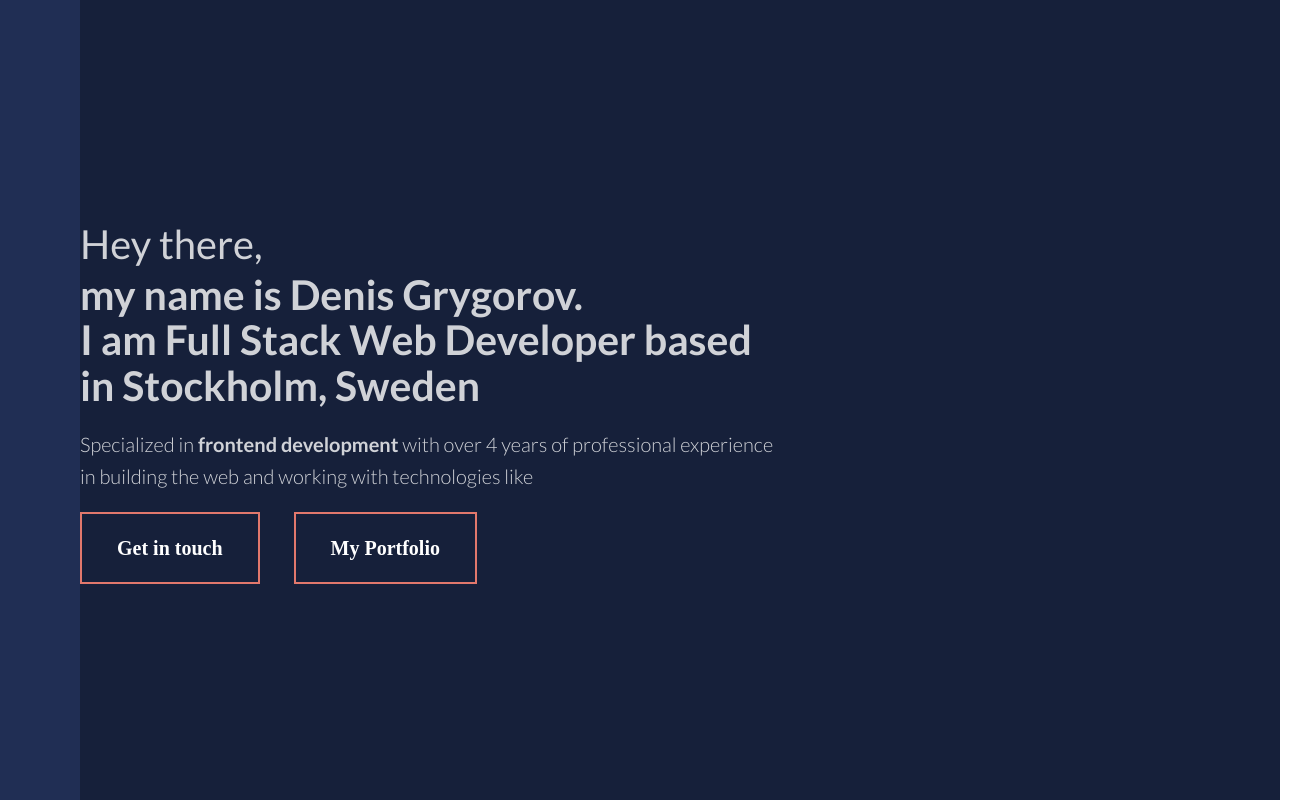
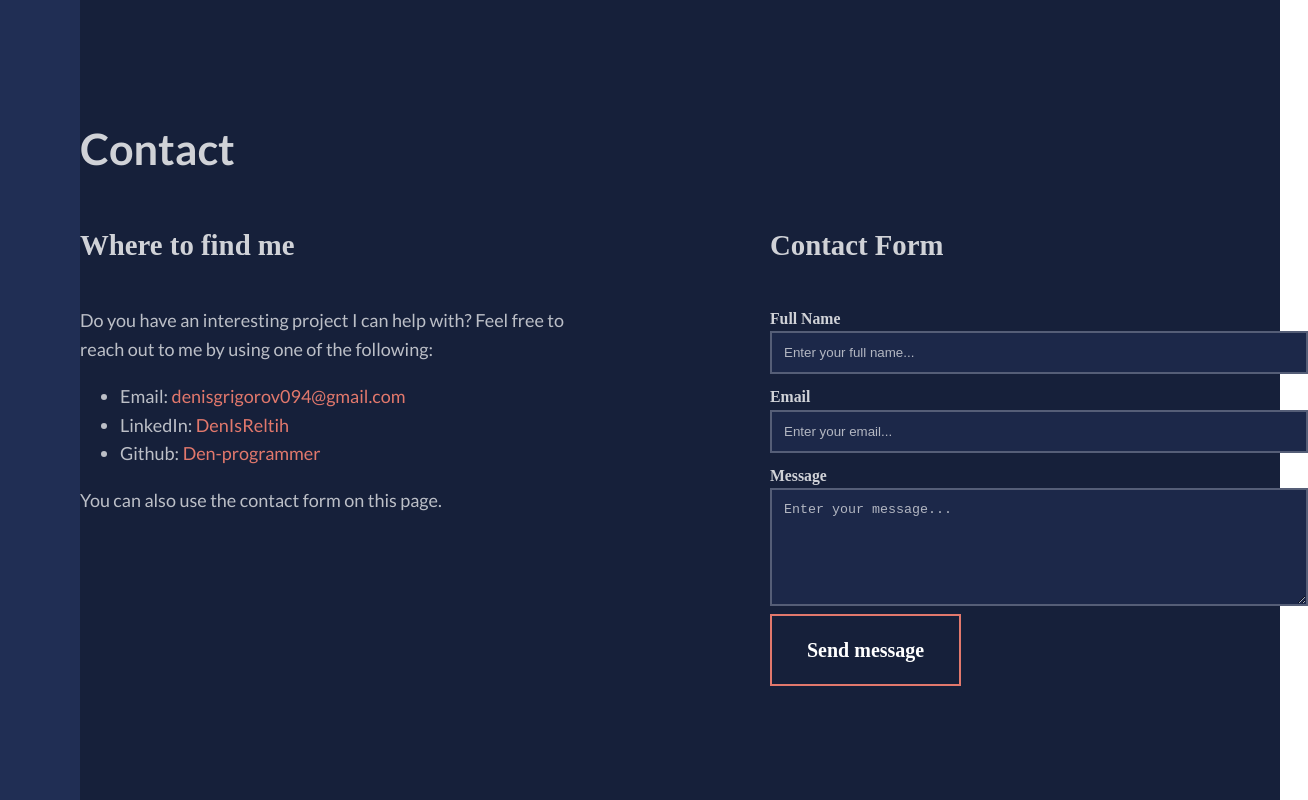
Before and after one commit to Den-programmer/Portfolio, a React (Create React App) app: page /Contact in a window 1280 px wide. Shown: the whole page, 1308 px wide, since content can reach past the window. Built offline with nearby package versions, Linux system fonts and the light colour scheme.

Commit message:
Contact page

```diff
--- a/src/App.js
+++ b/src/App.js
@@ -8,6 +8,7 @@ import { connect } from 'react-redux'
 import Home from './components/MainContent/Home/home'
 import About from './components/MainContent/About/about'
 import ErrorPage from './components/common/ErrorPage/errorPage'
+import Contact from './components/MainContent/Contact/contact'
 
 const App = (props) => {
   return (
@@ -32,6 +33,14 @@ const App = (props) => {
             <Footer />
           </div>
         </div>} />
+        <Route path='/Contact' render={() => <div className="dFlexContainer">
+          <Sidebar />
+          <div style={{ marginLeft: props.sidebarWidth + 'px' }} className="Main">
+            <MainPage>
+              <Contact />
+            </MainPage>
+          </div>
+        </div>} />
         <Route path='/' render={() => <div className="dFlexContainer">
           <Sidebar />
           <div style={{ marginLeft: props.sidebarWidth + 'px' }} className="Main">
--- /dev/null
+++ b/src/components/MainContent/Contact/contact.jsx
@@ -0,0 +1,46 @@
+import React from 'react'
+import LinkBtn from '../../common/LinkBtn/linkBtn'
+import classes from './contact.module.scss'
+
+const Contact = (props) => {
+    return (
+        <div className={classes.contactContainer}>
+            <h2 className={classes.inf__title}>Contact</h2>
+            <div className={classes.contact}>
+                <div className={classes.inf}>
+                    <h4 className={classes.inf__subtitle}>Where to find me</h4>
+                    <p className={classes.listHead}>
+                        Do you have an interesting project I can help with?
+                        Feel free to reach out to me by using one of the following:
+                    </p>
+                    <ul className={classes.list}>
+                        <li className={classes.listItem}>Email: <span className={classes.listItemMarked}>denisgrigorov094@gmail.com</span></li>
+                        <li className={classes.listItem}>LinkedIn: <span className={classes.listItemMarked}>DenIsReltih</span></li>
+                        <li className={classes.listItem}>Github: <span className={classes.listItemMarked}>Den-programmer</span></li>
+                    </ul>
+                    <p className={classes.listFoot}>
+                        You can also use the contact form on this page.
+                    </p>
+                </div>
+                <div className={classes.contactForm}>
+                    <h4>Contact Form</h4>
+                    <div className={classes.textfieldBlock}>
+                        <p className={classes.textfield_title}>Full Name</p>
+                        <input className={classes.textfield} placeholder="Enter your full name..." type="text" />
+                    </div>
+                    <div className={classes.textfieldBlock}>
+                        <p className={classes.textfield_title}>Email</p>
+                        <input className={classes.textfield} placeholder="Enter your email..." type="text" />
+                    </div>
+                    <div className={classes.textareaBlock}>
+                        <p className={classes.textfield_title}>Message</p>
+                        <textarea className={classes.textarea} placeholder="Enter your message..." type="text" />
+                    </div>
+                    <LinkBtn>Send message</LinkBtn>
+                </div>
+            </div>
+        </div>
+    )
+}
+
+export default Contact
--- /dev/null
+++ b/src/components/MainContent/Contact/contact.module.scss
@@ -0,0 +1,91 @@
+@import "../../../index.scss";
+
+.contactContainer {
+    height: 100vh;
+    @extend .container;
+    display: flex;
+    flex-direction: column;
+    justify-content: center;
+}
+
+h4 {
+    font-family: $Raleway;
+    font-size: 1.6em;
+}
+
+.inf {
+    width: 510px;
+    p {
+        color: #BCBFC7;
+        font-family: $Lato;
+    }
+}
+
+.inf__title {
+    font-size: 2.4em;
+    line-height: 1.6;
+    font-family: $Lato;
+    margin-block-start: 0em;
+    margin-block-end: 0em;
+}
+
+.contact {
+    display: flex;
+    justify-content: space-between;
+}
+
+.contactForm {
+    width: 510px;
+}
+
+.list {
+    color: #BCBFC7;
+}
+
+.listItemMarked {
+    color: #E2786C;
+}
+
+.textfield-title {
+    font-size: 0.875em;
+    font-family: $Raleway;
+    text-overflow: ellipsis;
+    white-space: nowrap;
+    cursor: pointer;
+    margin-block-start: 0em;
+    margin-block-end: 0em;
+    font-weight: bold;
+}
+
+.textfieldBlock {
+    margin: 10px 0px;
+    .textfield_title {
+        @extend .textfield-title;
+    }
+    .textfield {
+        width: 100%;
+        padding: 12px;
+        border: 2px solid #555e77;
+        background: #1c2849;
+        -webkit-text-fill-color: #b3b7c2;
+        caret-color: #b3b7c2;
+        outline: none;
+    }
+}
+
+.textareaBlock {
+    .textfield_title {
+        @extend .textfield-title;
+    }
+    .textarea {
+        width: 100%;
+        padding: 12px;
+        border: 2px solid #555e77;
+        background: #1c2849;
+        -webkit-text-fill-color: #b3b7c2;
+        caret-color: #b3b7c2;
+        resize: vertical;
+        height: 90px;
+        outline: none;
+    }
+}
--- a/src/components/common/LinkBtn/linkBtn.jsx
+++ b/src/components/common/LinkBtn/linkBtn.jsx
@@ -1,15 +1,12 @@
 import React from 'react'
-import { useState } from 'react'
 import classes from './linkBtn.module.scss'
 
 const LinkBtn = (props) => {
-    const [isHovered, setIsHoveredStatus] = useState(false)
-    const onMouseEnterHandler = () => setIsHoveredStatus(true)
-    const onMouseLeaveHandler = () => setIsHoveredStatus(false)
     return (
-        <button onMouseEnter={onMouseEnterHandler} onMouseLeave={onMouseLeaveHandler} style={props.isFirst ? { marginRight: '17px' } : { marginLeft: '17px' }} className={classes.navPanel__btn}>
+        <button
+        style={props.isFirst ? { marginRight: '17px' } : props.isFirst === false ? { marginLeft: '17px' } : {}}
+        className={classes.navPanel__btn}>
             <span style={{ zIndex: '100' }}>{props.children}</span>
-            <span className={isHovered ? classes.hoverBackground : ''}></span>
         </button>
     )
 }
--- a/src/components/common/LinkBtn/linkBtn.module.scss
+++ b/src/components/common/LinkBtn/linkBtn.module.scss
@@ -7,44 +7,17 @@
     white-space: nowrap;
     z-index: 1;
     border: 2px solid #e2786c;
+    padding: 22px 35px;
     color: rgb(255, 255, 255);
     transition: color 0.3s ease 0s, background 0.3s ease 0s, border 0.3s ease 0s;
     cursor: pointer;
     font-size: 1.25rem;
-    padding: 22px 35px;
     display: inline-block;
     text-decoration: none !important;
     font-family: $Raleway;
     font-weight: bold;
 }
 
-.hoverBackground {
-    animation-delay: 0.5s;
-    animation-duration: 0.5s;
-    animation-name: scale;
-    animation-fill-mode: forwards;
-}
-
-@keyframes scale {
-    0% {
-        position: absolute;
-        color: #fff;
-        background: #e2786c;
-        width: 10px;
-        height: 10px;
-        bottom: 0px;
-        right: 0px;
-        display: none;
-    }
-    100% {
-        width: 385px;
-        height: 145px;
-    }
-    1% {
-        display: block;
-    }
-}
-
 .hoverBackgroundFinish {
 
 }
```
Also changed, not shown: 1 other file (tests, documents, lock files or other folders).
